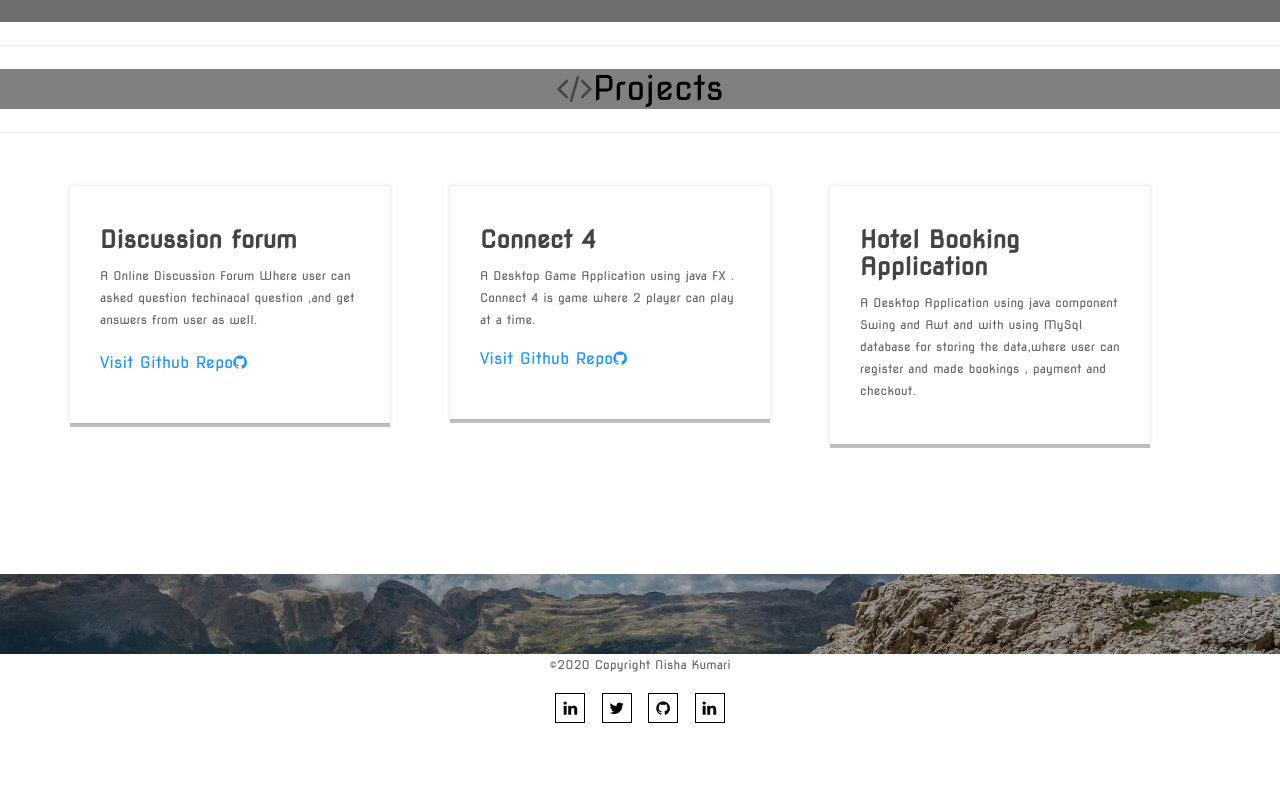
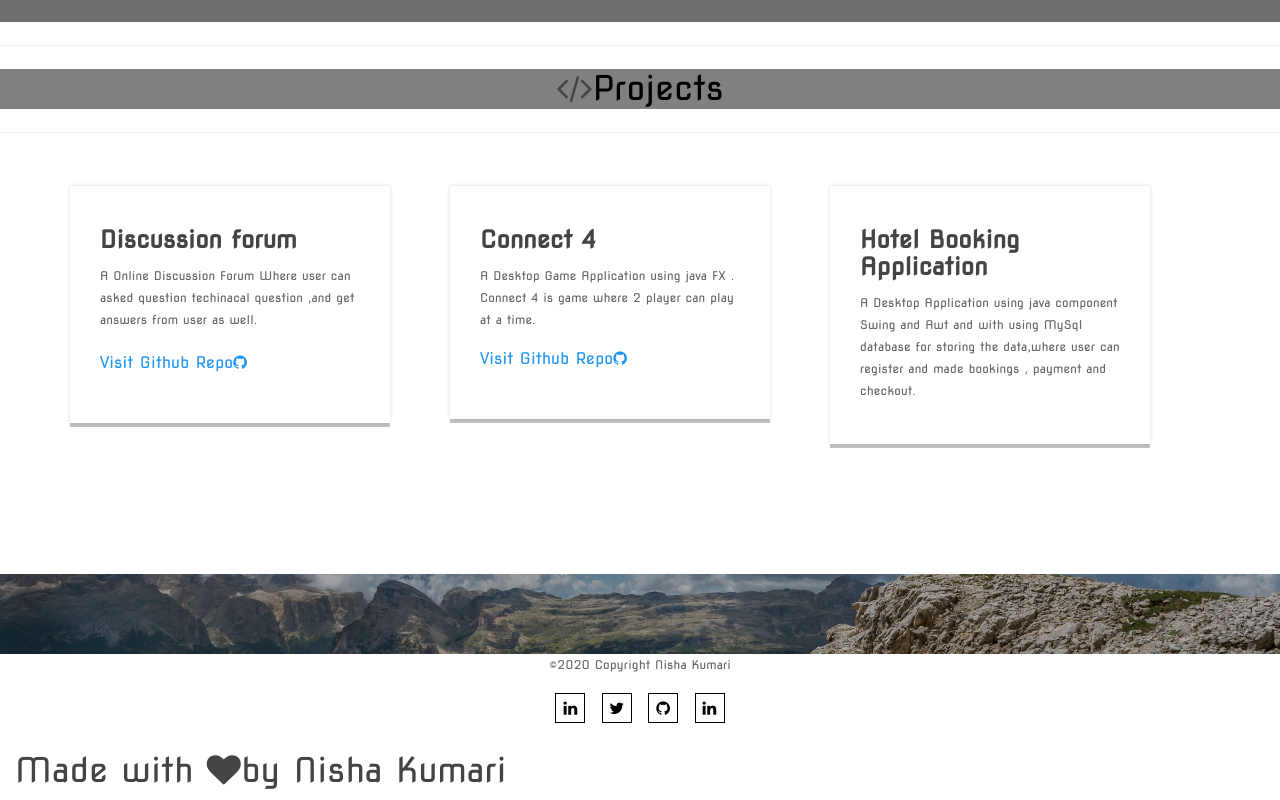
Before and after one commit to coder30-lab/coder30-lab.github.io, a plain HTML site: page index.html in a window 1280 px wide. Shown: the part 2402-3202 px from the top of the page. Before the commit the page ends 3130 px from the top, so only its background shows below. Drawn offline with nearby package versions, Linux system fonts and the light colour scheme; grey boxes are pictures that could not be loaded.

Commit message:
updated index.html
Added some code in footer

```diff
--- a/index.html
+++ b/index.html
@@ -329,6 +329,10 @@
                 <a href="https://www.linkedin.com/in/nisha-kumari-1476a8194/"><i class="fa fa-linkedin"></i></a>
             </div>
         </div>
+        <div>
+        <h3>Made with <i class="fa fa-heart" aria-hidden="true"></i>by Nisha Kumari</h3>
+        </div>
+
     </footer>
     <!-- jquery CDN -->
     <script src="https://ajax.googleapis.com/ajax/libs/jquery/3.4.1/jquery.min.js"></script>
```
